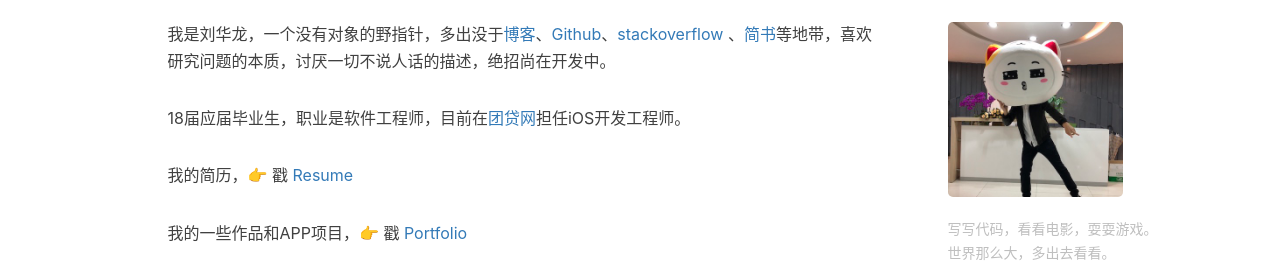
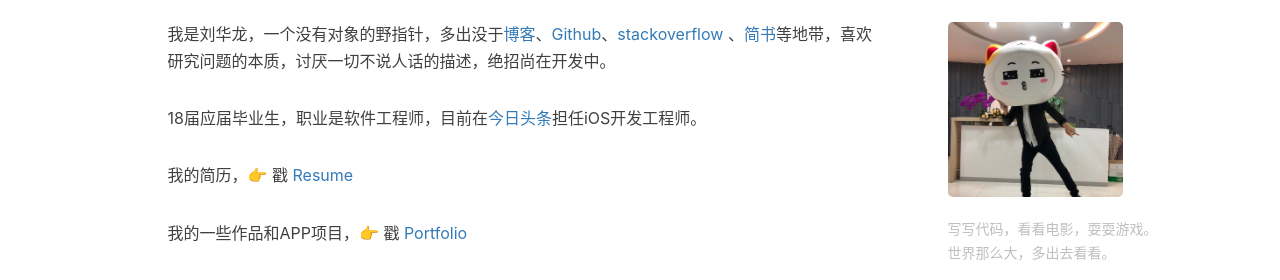
Before and after one commit to L-hualong/L-hualong.github.io, a Jekyll site: the page built from about.html, in a window 1280 px wide. Shown: the part 636-916 px from the top of the page. Built offline with Jekyll 4.4.1, drawn with Linux system fonts in a browser that asks for light colours; nearby versions of some CDN libraries; comment, search, counter and statistics services are not loaded.

Commit message:
更新个人资料

```diff
--- a/_includes/about/zh.md
+++ b/_includes/about/zh.md
@@ -6,7 +6,7 @@ Hey，欢迎来到我的小窝~
 <br>
 我是刘华龙，一个没有对象的野指针，多出没于[博客](https://www.hualong.me )、[Github](https://github.com/L-hualong)、[stackoverflow](3) 、[简书](https://www.jianshu.com/u/0c7a92049d47)等地带，喜欢研究问题的本质，讨厌一切不说人话的描述，绝招尚在开发中。
 
-18届应届毕业生，职业是软件工程师，目前在[团贷网](https://www.tuandai.com)担任iOS开发工程师。
+18届应届毕业生，职业是软件工程师，目前在[今日头条](https://www.toutiao.com)担任iOS开发工程师。
 
 我的简历，👉 戳 [Resume](/resume)
 
```
